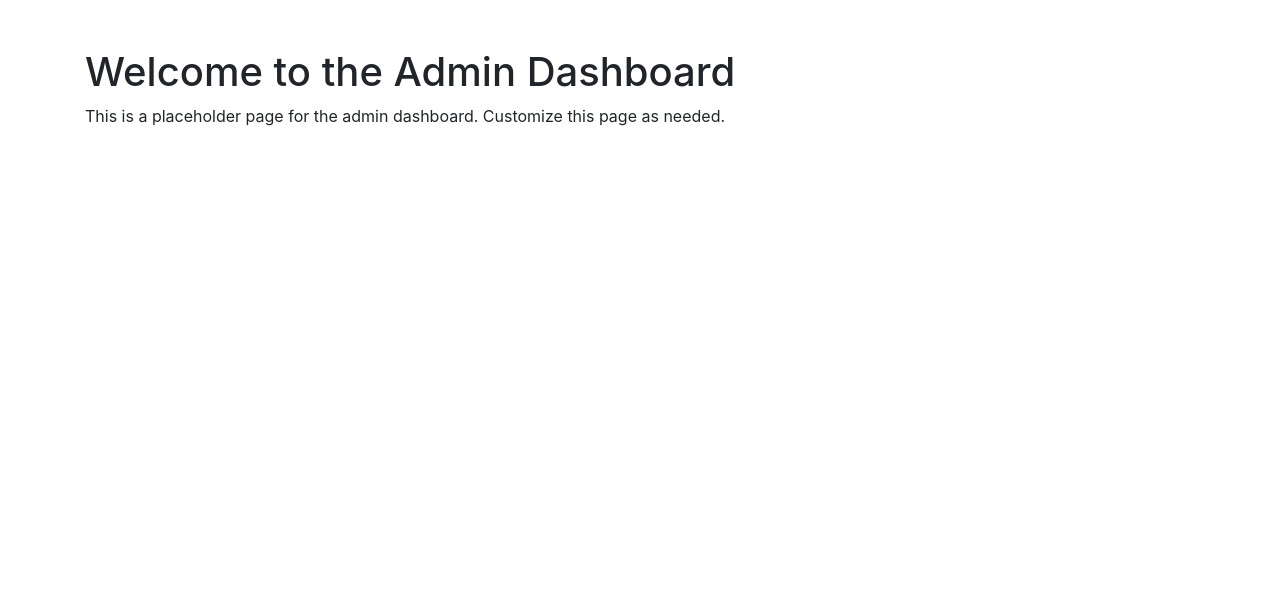
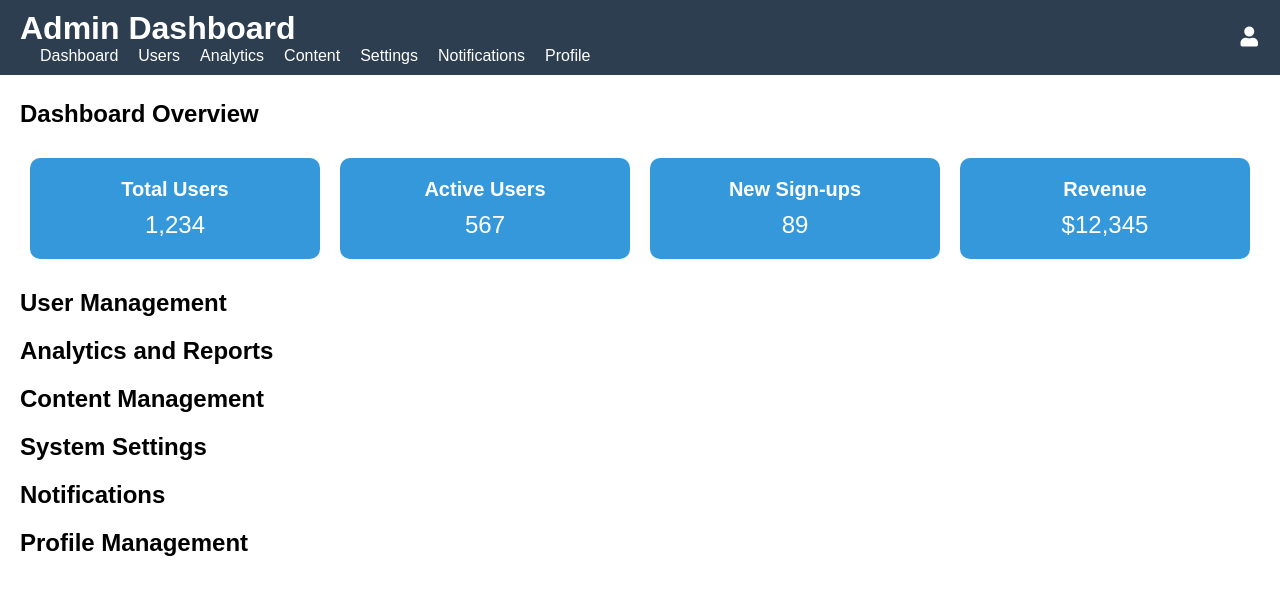
Before and after one commit to Ariffin97/FenixDigital, a plain HTML site: page admin_dashboard.html in a window 1280 px wide. Drawn offline with nearby package versions, Linux system fonts and the light colour scheme.

```diff
--- a/admin_dashboard.html
+++ b/admin_dashboard.html
@@ -3,17 +3,86 @@
 <head>
     <meta charset="UTF-8">
     <meta name="viewport" content="width=device-width, initial-scale=1.0">
-    <title>Admin Dashboard - Fenix Digital</title>
-    <link href="https://stackpath.bootstrapcdn.com/bootstrap/4.5.2/css/bootstrap.min.css" rel="stylesheet">
+    <title>Admin Dashboard</title>
+    <link rel="stylesheet" href="daxhboard.css">
+    <link rel="stylesheet" href="https://cdnjs.cloudflare.com/ajax/libs/font-awesome/5.15.4/css/all.min.css">
 </head>
 <body>
-    <div class="container mt-5">
-        <h1>Welcome to the Admin Dashboard</h1>
-        <p>This is a placeholder page for the admin dashboard. Customize this page as needed.</p>
+    <header>
+        <div class="header-left">
+            <h1>Admin Dashboard</h1>
+            <nav>
+                <ul>
+                    <li><a href="#home">Dashboard</a></li>
+                    <li><a href="#users">Users</a></li>
+                    <li><a href="#analytics">Analytics</a></li>
+                    <li><a href="#content">Content</a></li>
+                    <li><a href="#settings">Settings</a></li>
+                    <li><a href="#notifications">Notifications</a></li>
+                    <li><a href="#profile">Profile</a></li>
+                </ul>
+            </nav>
+        </div>
+        <div class="header-right">
+            <a href="#" class="profile"><i class="fas fa-user"></i></a>
+            <a href="#" class="notifications"><i class="fas fa-bell"></i></a>
+        </div>
+    </header>
+
+    <div class="main-content" id="main-content">
+        <section id="home">
+            <h2>Dashboard Overview</h2>
+            <div class="widgets">
+                <div class="widget">
+                    <h3>Total Users</h3>
+                    <p>1,234</p>
+                </div>
+                <div class="widget">
+                    <h3>Active Users</h3>
+                    <p>567</p>
+                </div>
+                <div class="widget">
+                    <h3>New Sign-ups</h3>
+                    <p>89</p>
+                </div>
+                <div class="widget">
+                    <h3>Revenue</h3>
+                    <p>$12,345</p>
+                </div>
+            </div>
+        </section>
+
+        <section id="users">
+            <h2>User Management</h2>
+            <!-- Include user management content here -->
+        </section>
+
+        <section id="analytics">
+            <h2>Analytics and Reports</h2>
+            <!-- Include analytics and reports content here -->
+        </section>
+
+        <section id="content">
+            <h2>Content Management</h2>
+            <!-- Include content management tools here -->
+        </section>
+
+        <section id="settings">
+            <h2>System Settings</h2>
+            <!-- Include settings content here -->
+        </section>
+
+        <section id="notifications">
+            <h2>Notifications</h2>
+            <!-- Include notifications content here -->
+        </section>
+
+        <section id="profile">
+            <h2>Profile Management</h2>
+            <!-- Include profile management content here -->
+        </section>
     </div>
 
-    <script src="https://code.jquery.com/jquery-3.5.1.slim.min.js"></script>
-    <script src="https://cdn.jsdelivr.net/npm/@popperjs/core@2.5.2/dist/umd/popper.min.js"></script>
-    <script src="https://stackpath.bootstrapcdn.com/bootstrap/4.5.2/js/bootstrap.min.js"></script>
+    <script src="dashboard.js"></script>
 </body>
 </html>
--- /dev/null
+++ b/dashboard.js
@@ -0,0 +1,20 @@
+document.addEventListener('DOMContentLoaded', function() {
+    const links = document.querySelectorAll('header nav ul li a');
+    const sections = document.querySelectorAll('.main-content section');
+
+    links.forEach(link => {
+        link.addEventListener('click', function(event) {
+            event.preventDefault();
+            const targetId = this.getAttribute('href').substring(1);
+            sections.forEach(section => {
+                section.style.display = 'none';
+            });
+            document.getElementById(targetId).style.display = 'block';
+        });
+    });
+
+    // Show the first section by default
+    if (sections.length > 0) {
+        sections[0].style.display = 'block';
+    }
+});
--- /dev/null
+++ b/daxhboard.css
@@ -0,0 +1,86 @@
+body {
+    font-family: Arial, sans-serif;
+    margin: 0;
+    height: 100vh;
+    overflow: hidden;
+    display: flex;
+    flex-direction: column;
+}
+
+header {
+    display: flex;
+    justify-content: space-between;
+    align-items: center;
+    background-color: #2c3e50;
+    color: white;
+    padding: 10px 20px;
+    position: fixed;
+    width: 100%;
+    top: 0;
+    z-index: 1000;
+}
+
+header h1 {
+    margin: 0;
+}
+
+header nav ul {
+    list-style: none;
+    margin: 0;
+    padding: 0;
+    display: flex;
+}
+
+header nav ul li {
+    margin-left: 20px;
+}
+
+header nav ul li a {
+    color: white;
+    text-decoration: none;
+    font-size: 16px;
+}
+
+.header-right a {
+    color: white;
+    margin-left: 20px;
+    font-size: 20px;
+}
+
+.main-content {
+    flex-grow: 1;
+    margin-top: 60px; /* Space for the fixed header */
+    padding: 20px;
+    overflow-y: auto;
+}
+
+section {
+    margin: 20px 0;
+}
+
+.widgets {
+    display: flex;
+    justify-content: space-between;
+    flex-wrap: wrap;
+}
+
+.widget {
+    background-color: #3498db;
+    color: white;
+    padding: 20px;
+    margin: 10px;
+    flex: 1;
+    min-width: 200px;
+    text-align: center;
+    border-radius: 10px;
+}
+
+.widget h3 {
+    margin: 0;
+    font-size: 20px;
+}
+
+.widget p {
+    font-size: 24px;
+    margin: 10px 0 0 0;
+}
--- /dev/null
+++ b/login.css
@@ -0,0 +1,13 @@
+body {
+    font-family: Arial, sans-serif;
+}
+
+form {
+    max-width: 300px;
+    margin: auto;
+}
+
+label, input {
+    display: block;
+    margin: 10px 0;
+}
```
Also changed, not shown: login.html (+14 -23 lines), login.js (added, +26 -0 lines), server.js (added, +50 -0 lines), README.md (deleted), 1 other file.
